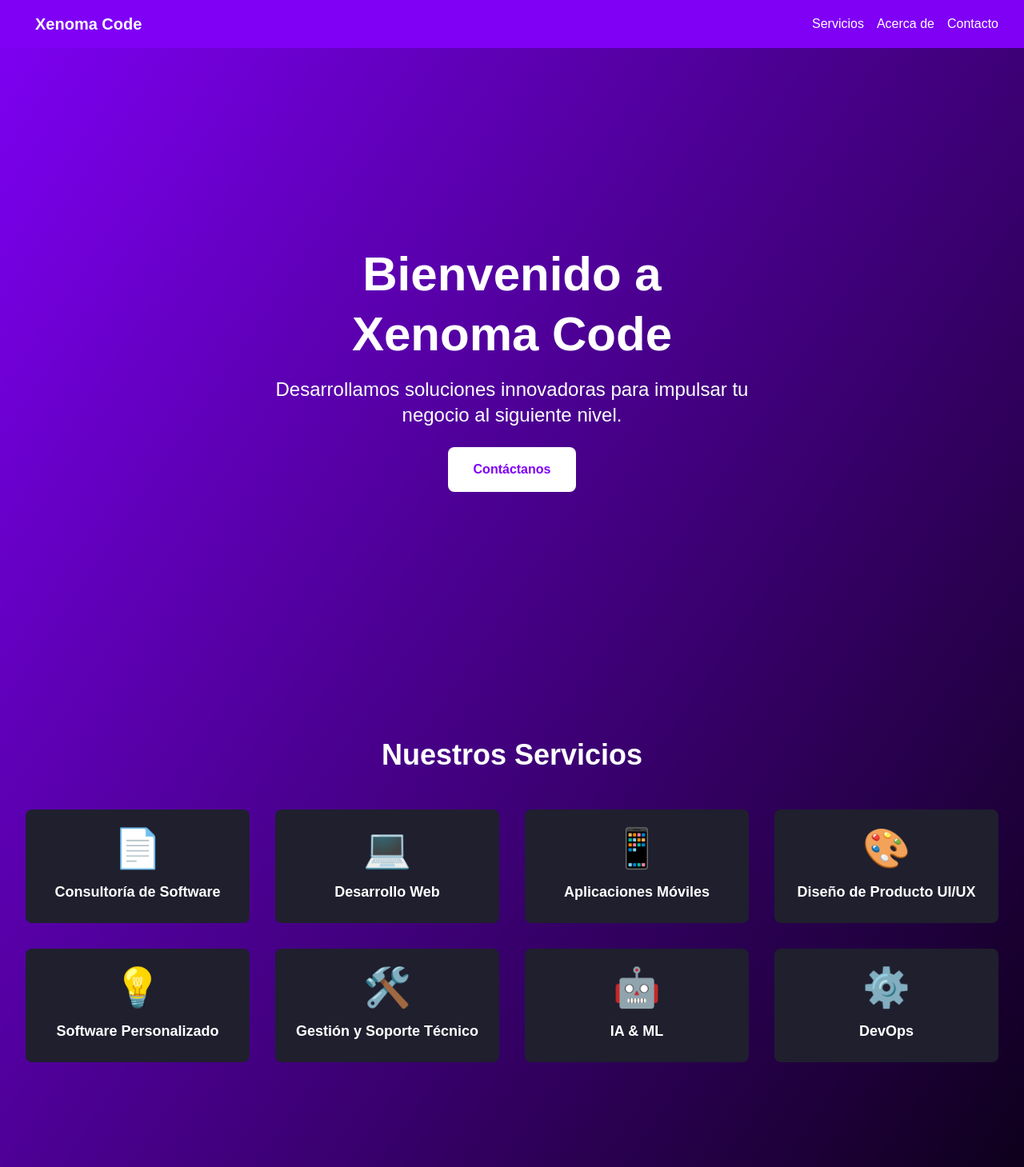
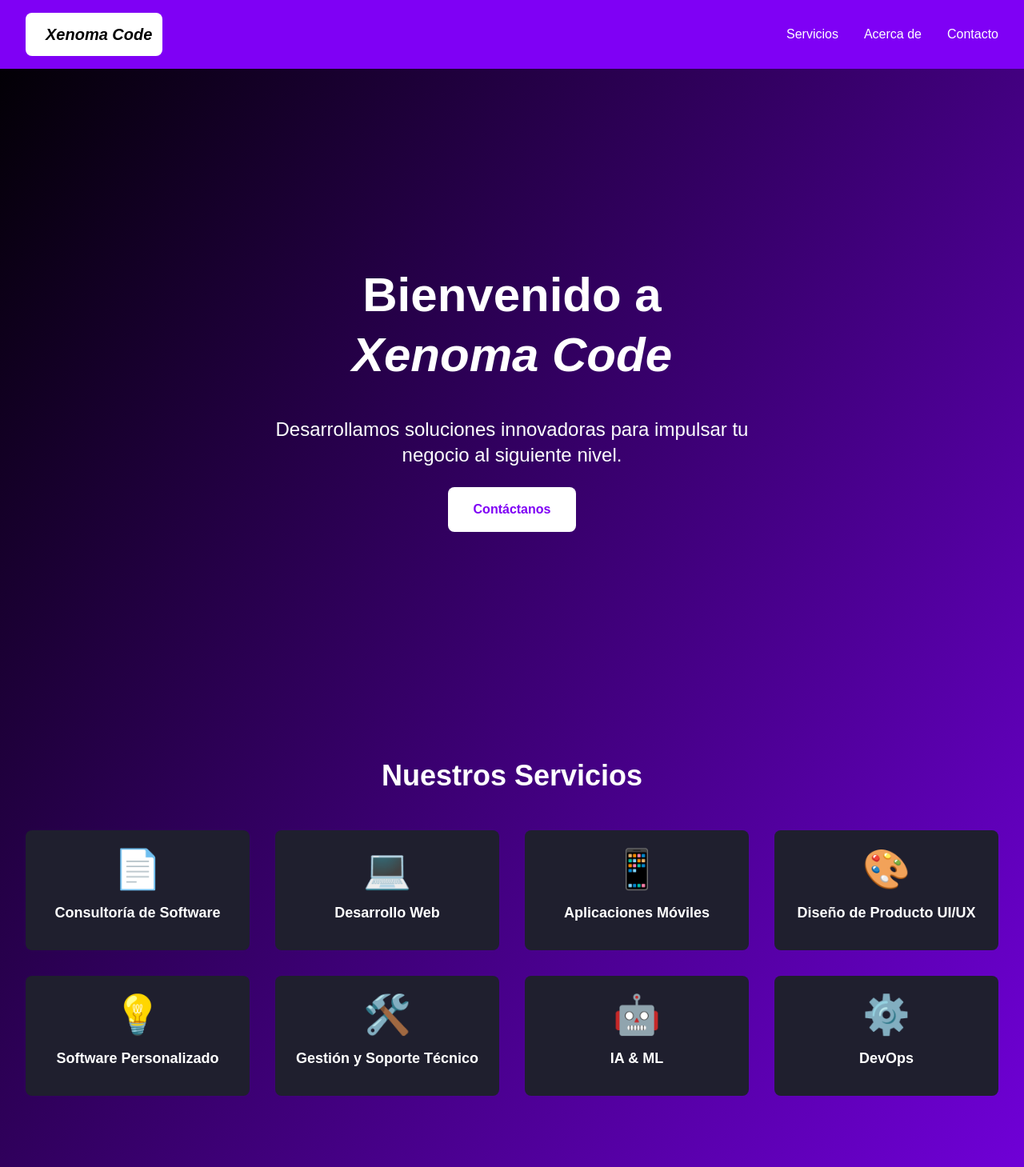
Before and after one commit to XenomaCode/Landing-Page, a Next.js app: page / in a window 1280 px wide. Shown: the top 1459 px of the page at 80% size. Built offline with nearby package versions, Linux system fonts and the light colour scheme.

Commit message:
[fix] Ajustes de Frontend
Se realizaron ajustes de Front como animaciones y poner el menú hamburguesa

```diff
--- a/components/Header.tsx
+++ b/components/Header.tsx
@@ -1,30 +1,63 @@
 import Link from 'next/link';
+import { useState } from 'react';
 
 const Header: React.FC = () => {
+  const [isMenuOpen, setIsMenuOpen] = useState(false);
+
   return (
     <header className="flex justify-between items-center px-8 py-4 bg-[#7F00F5] text-white">
       <div className="flex items-center">
-        <h1 className="ml-3 text-xl font-bold">Xenoma Code</h1>
+        <div className='bg-[#fff] rounded-lg p-3 border border-transparent hover:border-gradient-to-r'>
+          <h1 className="ml-3 text-xl font-bold italic text-black">Xenoma Code</h1>
+        </div>
       </div>
-      <nav>
-        <ul className="flex space-x-4">
+
+      {/* Hamburger Button */}
+      <button
+        className="lg:hidden z-50 space-y-1.5"
+        onClick={() => setIsMenuOpen(!isMenuOpen)}
+      >
+        <span className={`block w-8 h-0.5 bg-white transition-all duration-300 ${isMenuOpen ? 'rotate-45 translate-y-2' : ''}`}></span>
+        <span className={`block w-8 h-0.5 bg-white transition-all duration-300 ${isMenuOpen ? 'opacity-0' : ''}`}></span>
+        <span className={`block w-8 h-0.5 bg-white transition-all duration-300 ${isMenuOpen ? '-rotate-45 -translate-y-2' : ''}`}></span>
+      </button>
+
+      {/* Navigation Menu */}
+      <nav className={`
+        fixed lg:relative top-0 right-0 h-screen lg:h-auto w-64 lg:w-auto
+        bg-[#7F00F5] lg:bg-transparent
+        transform ${isMenuOpen ? 'translate-x-0' : 'translate-x-full'} lg:translate-x-0
+        transition-transform duration-300 ease-in-out
+        flex items-center justify-center lg:justify-end
+        z-40 lg:z-auto
+      `}>
+        <ul className="flex flex-col lg:flex-row space-y-8 lg:space-y-0 lg:space-x-8">
           <li>
-            <Link href="#services" className="hover:text-gray-300">
+            <Link href="#services" className="text-xl lg:text-base hover:text-gray-300" onClick={() => setIsMenuOpen(false)}>
               Servicios
             </Link>
           </li>
+
           <li>
-            <Link href="#about" className="hover:text-gray-300">
+            <Link href="#about" className="text-xl lg:text-base hover:text-gray-300" onClick={() => setIsMenuOpen(false)}>
               Acerca de
             </Link>
           </li>
           <li>
-            <Link href="#contact" className="hover:text-gray-300">
+            <Link href="#contact" className="text-xl lg:text-base hover:text-gray-300" onClick={() => setIsMenuOpen(false)}>
               Contacto
             </Link>
           </li>
         </ul>
       </nav>
+
+      {/* Overlay */}
+      {isMenuOpen && (
+        <div
+          className="fixed inset-0 bg-black bg-opacity-50 lg:hidden z-30"
+          onClick={() => setIsMenuOpen(false)}
+        ></div>
+      )}
     </header>
   );
 };
--- a/components/Hero.tsx
+++ b/components/Hero.tsx
@@ -3,6 +3,7 @@ import { motion } from 'framer-motion';
 const Hero: React.FC = () => {
   return (
     <section className="flex flex-col items-center justify-center h-screen text-white">
+      <div className='m-6'>
         <motion.h1
           className="text-6xl font-extrabold text-center leading-tight"
           initial={{ opacity: 0, y: 50 }}
@@ -10,10 +11,11 @@ const Hero: React.FC = () => {
           transition={{ duration: 0.8 }}
         >
           Bienvenido a<br />
-        <span className="text-[#FFFFFF]">Xenoma Code</span>
+          <span className="text-[#FFFFFF] italic ">Xenoma Code</span>
         </motion.h1>
+      </div>
       <motion.p
-        className="text-2xl mt-4 text-center max-w-2xl"
+        className="text-2xl mt-4 text-center max-w-2xl mr-3 ml-3"
         initial={{ opacity: 0, y: 50 }}
         animate={{ opacity: 1, y: 0 }}
         transition={{ duration: 0.8, delay: 0.3 }}
--- a/components/Services.tsx
+++ b/components/Services.tsx
@@ -45,8 +45,7 @@ const services = [
 ];
 
 const Services: React.FC = () => {
-  // eslint-disable-next-line @typescript-eslint/no-explicit-any
-  const [selectedService, setSelectedService] = useState<any>(null);
+  const [hoveredIndex, setHoveredIndex] = useState<number | null>(null);
 
   return (
     <section className="py-16">
@@ -56,47 +55,40 @@ const Services: React.FC = () => {
           {services.map((service, index) => (
             <motion.div
               key={index}
-              className="flex flex-col items-center justify-center bg-[#1F1F2E] rounded-lg p-6 border border-transparent hover:border-gradient-to-r hover:from-[#7F00F5] hover:to-[#00D4FF] cursor-pointer transition-all duration-300"
+              className="relative flex flex-col items-center justify-center bg-[#1F1F2E] rounded-lg p-6 border border-transparent hover:border-gradient-to-r hover:from-[#7F00F5] hover:to-[#00D4FF] transition-all duration-300"
               initial={{ opacity: 0, y: 50 }}
               whileInView={{ opacity: 1, y: 0 }}
               viewport={{ once: true }}
-              transition={{ duration: 0.6, delay: index * 0.2 }}
-              onClick={() => setSelectedService(service)}
+              style={{
+                opacity: hoveredIndex !== null && hoveredIndex !== index ? 0.5 : 1,
+                zIndex: hoveredIndex === index ? 10 : 1
+              }}
+              whileHover={{
+                scale: 1.1,
+                zIndex: 10,
+                transition: { duration: 0.3 }
+              }}
+              onMouseEnter={() => setHoveredIndex(index)}
+              onMouseLeave={() => setHoveredIndex(null)}
             >
               <div className="text-5xl text-gradient mb-4">{service.icon}</div>
-              <h3 className="text-lg font-semibold text-white">{service.title}</h3>
+              <h3 className="text-lg font-semibold text-white mb-2">{service.title}</h3>
+
+              <motion.div
+                initial={{ opacity: 0, height: 0 }}
+                animate={{
+                  opacity: hoveredIndex === index ? 1 : 0,
+                  height: hoveredIndex === index ? 'auto' : 0
+                }}
+                transition={{ duration: 0.3 }}
+                className="overflow-hidden"
+              >
+                <p className="text-white text-m text-center mt-2">{service.description}</p>
+              </motion.div>
             </motion.div>
           ))}
         </div>
       </div>
-
-      {/* Modal */}
-      {selectedService && (
-        <motion.div
-          className="fixed inset-0 bg-black bg-opacity-50 flex items-center justify-center z-50"
-          initial={{ opacity: 0 }}
-          animate={{ opacity: 1 }}
-          exit={{ opacity: 0 }}
-          onClick={() => setSelectedService(null)}
-        >
-          <motion.div
-            className="bg-white rounded-lg p-8 max-w-md text-center"
-            initial={{ scale: 0.8 }}
-            animate={{ scale: 1 }}
-            exit={{ scale: 0.8 }}
-            onClick={(e) => e.stopPropagation()}
-          >
-            <h3 className="text-2xl font-bold text-[#7F00F5]">{selectedService.title}</h3>
-            <p className="mt-4 text-gray-600">{selectedService.description}</p>
-            <button
-              className="mt-6 px-6 py-2 bg-[#7F00F5] text-white font-bold rounded hover:bg-purple-800"
-              onClick={() => setSelectedService(null)}
-            >
-              Cerrar
-            </button>
-          </motion.div>
-        </motion.div>
-      )}
     </section>
   );
 };
--- a/pages/index.tsx
+++ b/pages/index.tsx
@@ -8,7 +8,7 @@ import '../styles/globals.css';
 
 export default function Home() {
     return (
-      <div className="bg-gradient-to-br from-[#7F00F5] to-[#000000] text-white">
+      <div className="bg-gradient-to-br from-[#000000] to-[#7F00F5] text-white">
         <Header />
         <Hero />
         <Services />
```
Lines whose indentation alone changed are shown as unchanged.
